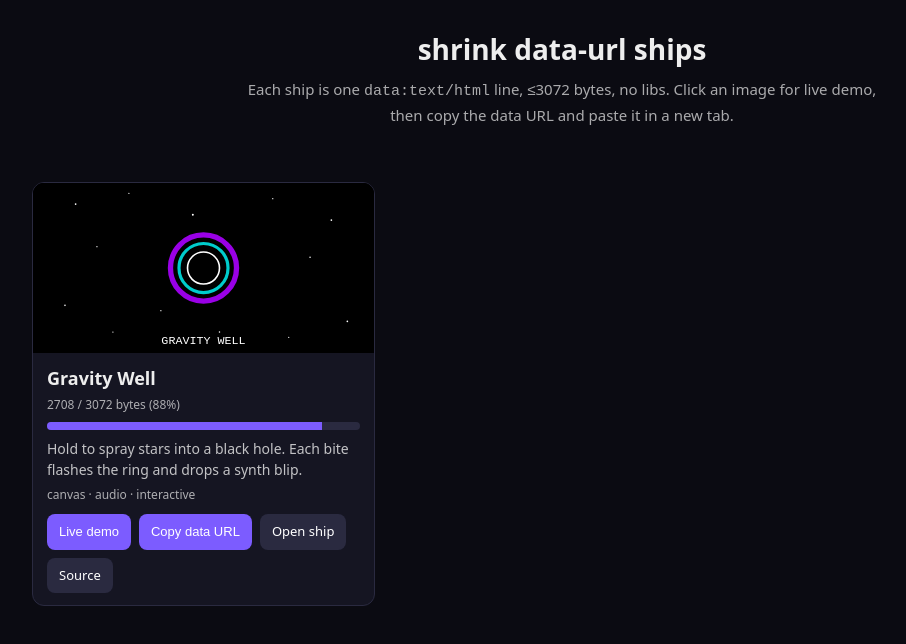
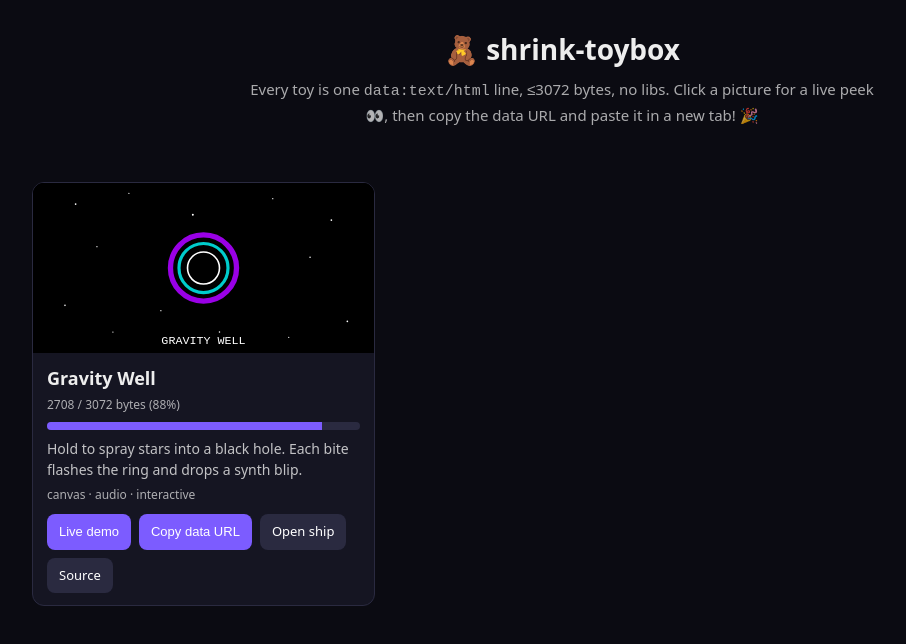
Before and after one commit to namandhakad712/Shrink-toybox, a plain HTML site: page docs/index.html in a window 1280 px wide. Shown: the whole page, without its empty margins (78-984 px from the left). Drawn offline with Linux system fonts and the light colour scheme.

Commit message:
cute playful readme + shrink-toybox branding

```diff
--- a/docs/index.html
+++ b/docs/index.html
@@ -1,7 +1,7 @@
 <!doctype html>
 <meta charset=utf-8>
 <meta name=viewport content="width=device-width,initial-scale=1">
-<title>shrink data-url ships</title>
+<title>🧸 shrink-toybox</title>
 <style>
 *{box-sizing:border-box}body{margin:0;background:#0b0b12;color:#eee;font:15px/1.5 system-ui,sans-serif}
 header{padding:28px 20px;text-align:center}header h1{margin:0;font-size:28px}header p{opacity:.7;max-width:640px;margin:8px auto}
@@ -21,8 +21,8 @@ button.ghost,a.btn.ghost{background:#2a2a40}
 #toast{position:fixed;bottom:16px;left:50%;transform:translateX(-50%);background:#222;border:1px solid #555;padding:8px 14px;border-radius:8px;display:none}
 </style>
 <header>
-<h1>shrink data-url ships</h1>
-<p>Each ship is one <code>data:text/html</code> line, ≤3072 bytes, no libs. Click an image for live demo, then copy the data URL and paste it in a new tab.</p>
+<h1>🧸 shrink-toybox</h1>
+<p>Every toy is one <code>data:text/html</code> line, ≤3072 bytes, no libs. Click a picture for a live peek 👀, then copy the data URL and paste it in a new tab! 🎉</p>
 </header>
 <div id=grid></div>
 <div id=modal><div id=box><iframe id=frame title="demo"></iframe><div><span id=mtitle style=flex:1></span><button id=mcopy>Copy data URL</button><button id=mopen>Open in tab</button><button id=mclose class=ghost>Close</button></div></div></div>
```
Also changed, not shown: README.md.
